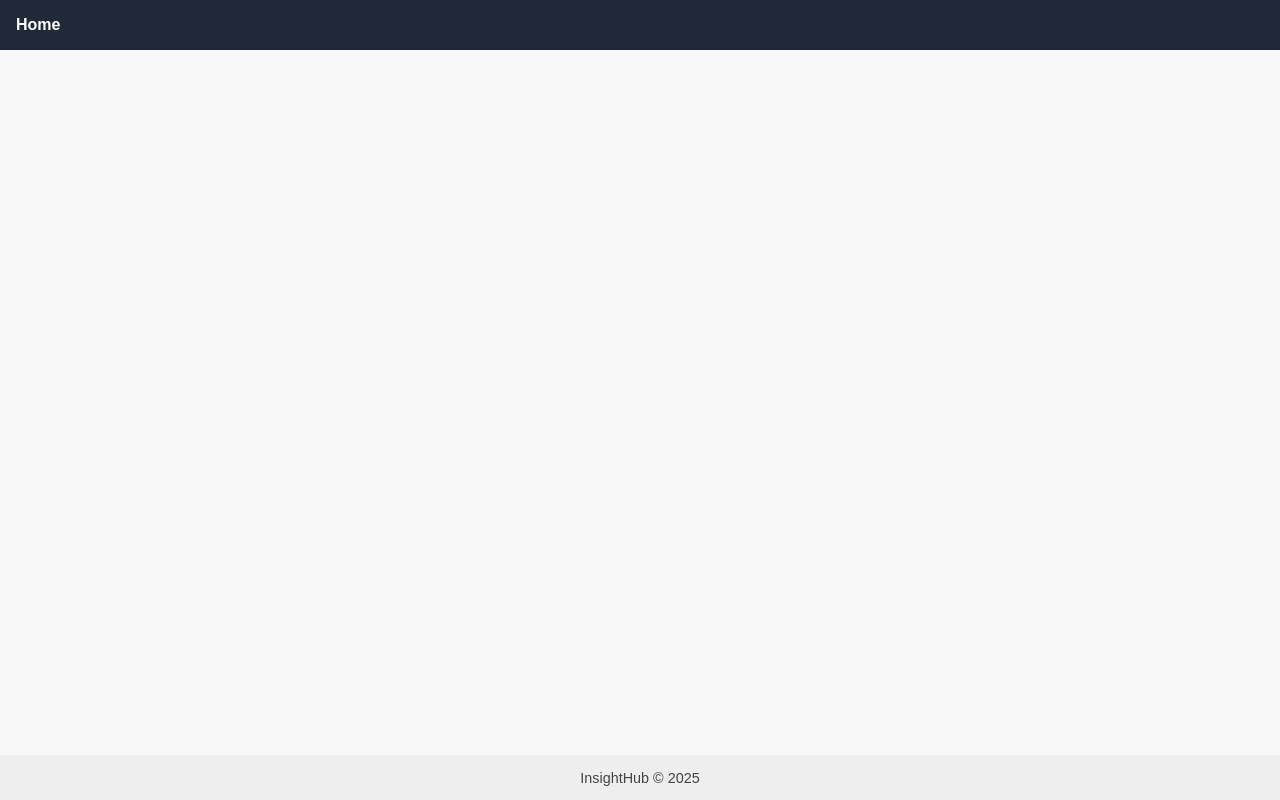
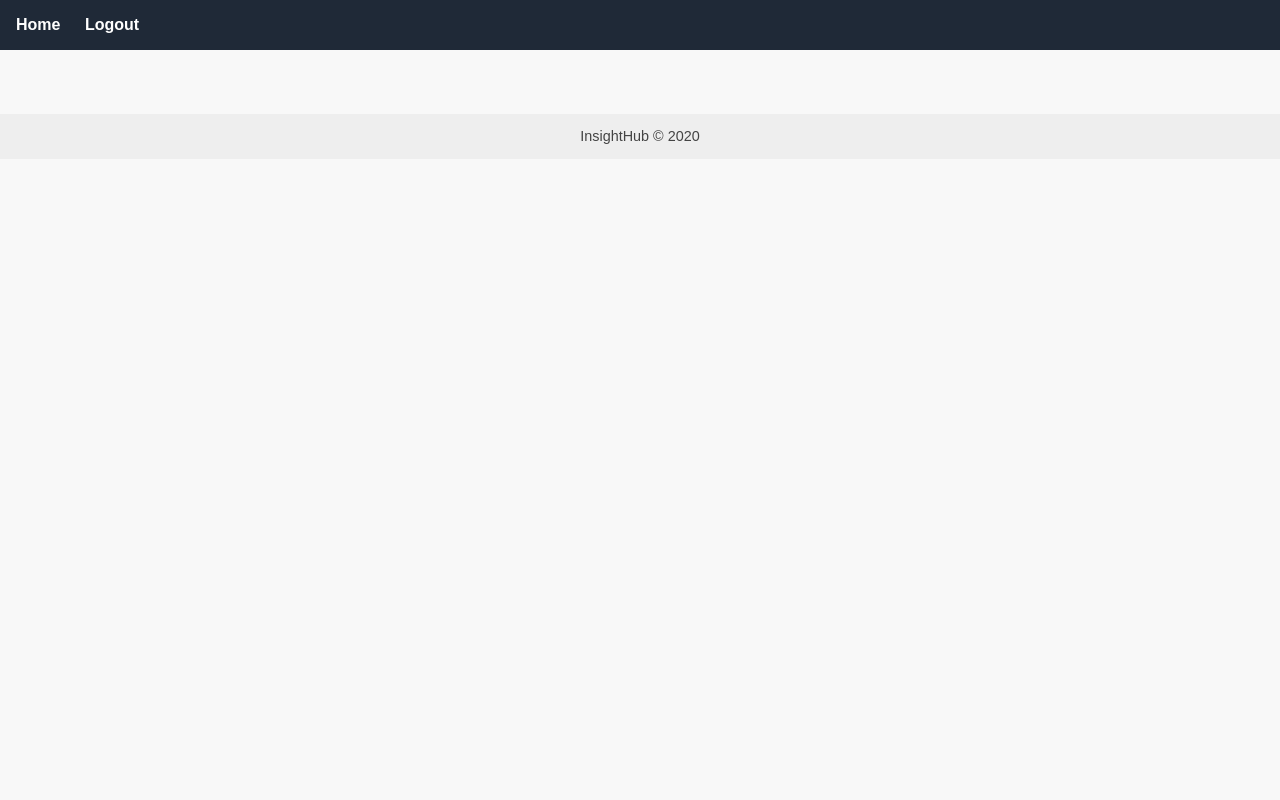
Before and after one commit to Hisha/InsightHub, a FastAPI app: template templates/base.html in a window 1280 px wide. Run offline with FastAPI, Linux system fonts and the light colour scheme; the visitor is signed in with stand-in values (Sample User, id 1); the template is opened without the code that fills it: most values are stand-ins (such as "Sample title", 1, 10 or a date in 2020).

Commit message:
Update base.html

```diff
--- a/templates/base.html
+++ b/templates/base.html
@@ -6,17 +6,19 @@
     <link rel="stylesheet" href="/insight/static/main.css">
 </head>
 <body>
+  <div class="layout-wrapper">
     <nav>
-        <a href="/insight/">Home</a>
-        <!-- Add more links here later -->
+      <a href="/insight/">Home</a>
+      <a href="/insight/logout">Logout</a>
     </nav>
 
     <main>
-        {% block content %}{% endblock %}
+      {% block content %}{% endblock %}
     </main>
 
     <footer>
-        InsightHub &copy; 2025
+      InsightHub &copy; {{ current_year }}
     </footer>
+  </div>
 </body>
 </html>
```
